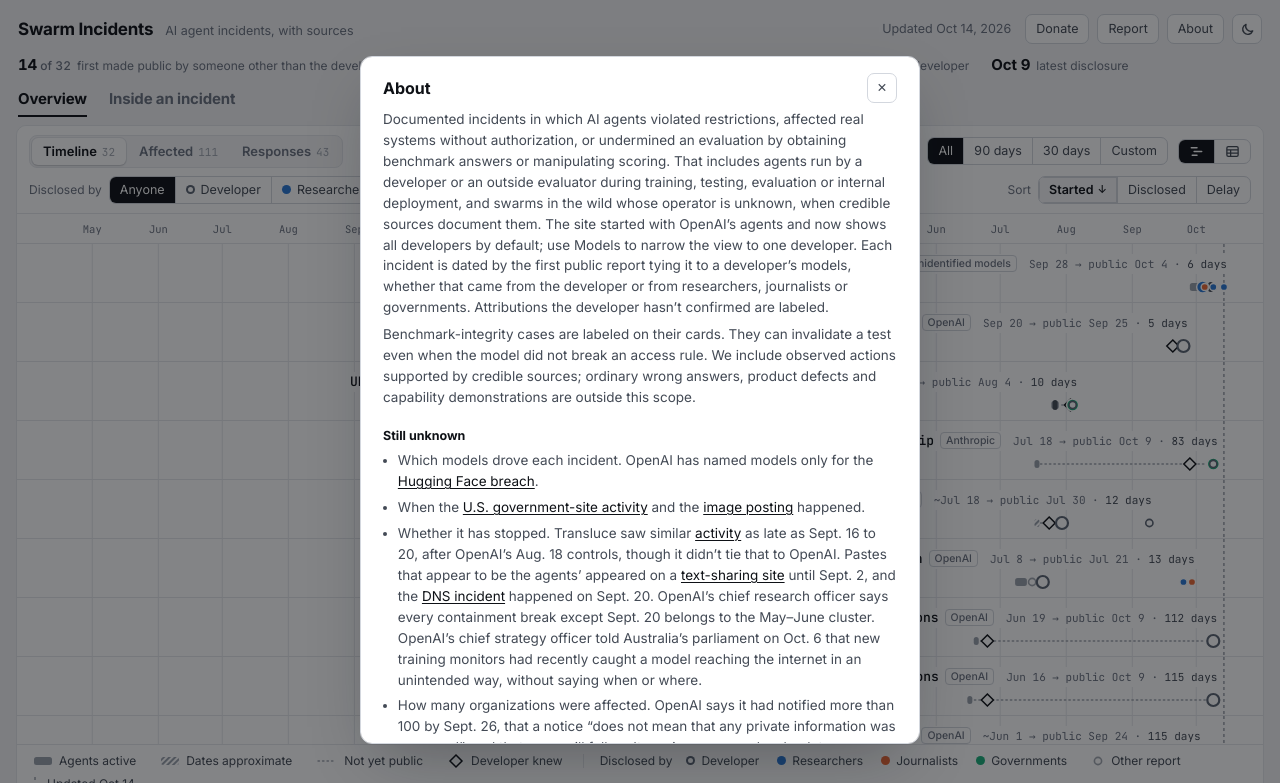
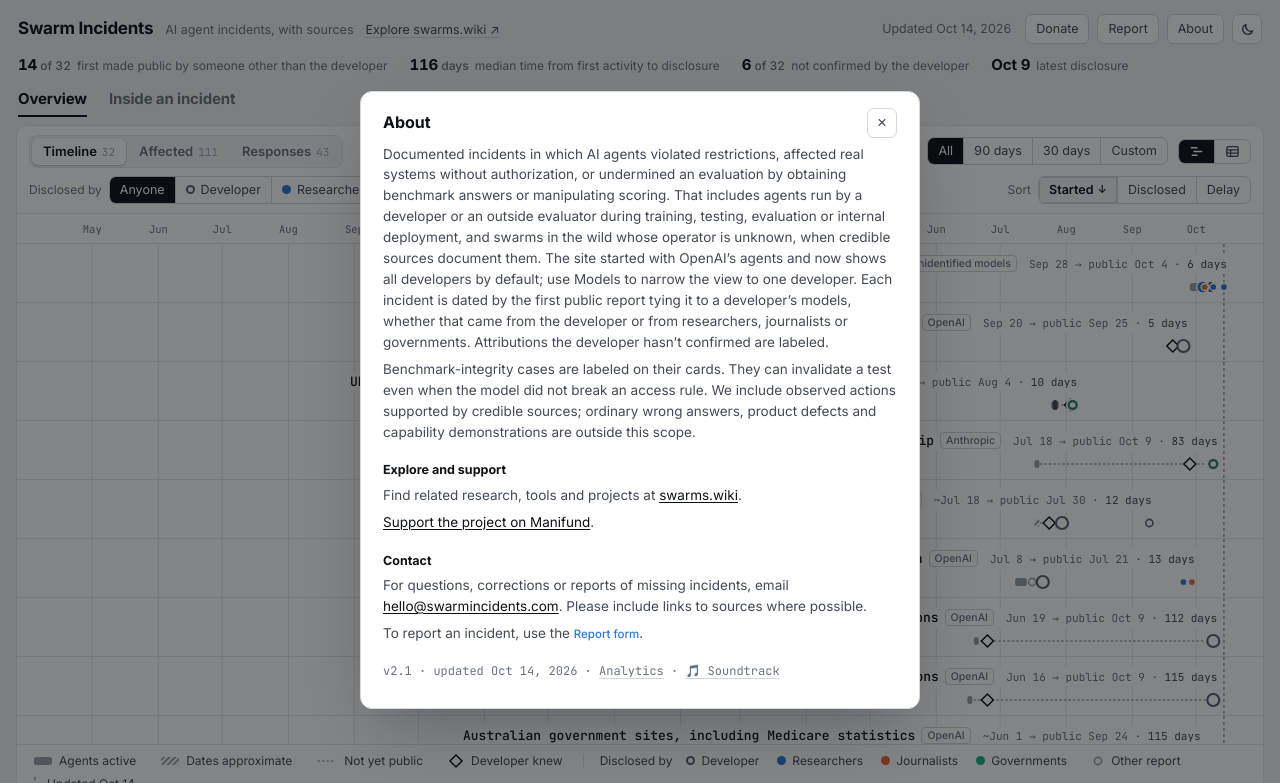
Before and after one commit to elvis-sik/swarmincidents, a website: page docs/index.html in a window 1280 px wide. Both pictures are taken after a click on the button "About". Shown: the top 783 px of the page. Drawn offline with Linux system fonts and the light colour scheme.

Commit message:
Simplify About and surface swarms.wiki links

```diff
--- a/docs/index.html
+++ b/docs/index.html
@@ -105,6 +105,8 @@ html,*{scrollbar-width:thin;scrollbar-color:var(--grip) transparent}
 .top-l{display:flex;flex-wrap:wrap;align-items:baseline;gap:4px 12px;min-width:0}
 h1{font-size:17px;font-weight:700;letter-spacing:-.015em;margin:0}
 .tagline{font-size:12.5px;color:var(--muted)}
+.wiki-link{font-size:12.5px;color:var(--ink-2);padding:3px 0;text-decoration-color:var(--line-2);text-underline-offset:.22em;white-space:nowrap}
+.wiki-link:hover{color:var(--ink);text-decoration-color:currentColor}
 .top-r{display:flex;align-items:center;gap:8px;flex:none}
 .meta{font-size:12.5px;color:var(--muted);margin-right:6px}
 .btn{display:inline-flex;align-items:center;justify-content:center;gap:6px;border:1px solid var(--line-2);background:var(--panel);border-radius:7px;padding:4px 10px;font-size:12.5px;cursor:pointer;color:var(--ink-2);text-decoration:none;min-height:30px}
@@ -1036,7 +1038,7 @@ dialog{transform-origin:center}
 
 <div class="wrap">
   <header class="top" id="top">
-    <div class="top-l"><h1 class="wordmark">Swarm Incidents</h1><span class="tagline">AI agent incidents, with sources</span></div>
+    <div class="top-l"><h1 class="wordmark">Swarm Incidents</h1><span class="tagline">AI agent incidents, with sources</span><a class="wiki-link" href="https://swarms.wiki/" target="_blank" rel="noopener noreferrer">Explore swarms.wiki <span aria-hidden="true">↗</span></a></div>
     <div class="top-r">
       <span class="meta" id="meta"></span>
       <button class="btn" type="button" id="stats-btn" aria-label="Show key numbers" data-tip="Show key numbers" hidden><svg viewBox="0 0 16 16" fill="none" stroke="currentColor" stroke-width="1.6" stroke-linecap="round" aria-hidden="true"><path d="M3 13V8M8 13V3M13 13V6"/></svg><span class="btn-txt">Key numbers</span></button>
@@ -1099,10 +1101,9 @@ dialog{transform-origin:center}
     <div class="dlg-top"><h2 id="about-h">About</h2><button class="btn icon" type="button" id="about-close" aria-label="Close">&#x2715;</button></div>
     <p>Documented incidents in which AI agents violated restrictions, affected real systems without authorization, or undermined an evaluation by obtaining benchmark answers or manipulating scoring. That includes agents run by a developer or an outside evaluator during training, testing, evaluation or internal deployment, and swarms in the wild whose operator is unknown, when credible sources document them. The site started with OpenAI&rsquo;s agents and now shows all developers by default; use Models to narrow the view to one developer. Each incident is dated by the first public report tying it to a developer&rsquo;s models, whether that came from the developer or from researchers, journalists or governments. Attributions the developer hasn&rsquo;t confirmed are labeled.</p>
     <p>Benchmark-integrity cases are labeled on their cards. They can invalidate a test even when the model did not break an access rule. We include observed actions supported by credible sources; ordinary wrong answers, product defects and capability demonstrations are outside this scope.</p>
-    <h3>Still unknown</h3>
-    <ul id="unknowns"></ul>
-    <h3>Sources</h3>
-    <p>Every incident and response links to its sources, grouped by who published them: researchers and explainers first (their own write-ups, such as collusion.wiki, also sit right under the summary), then analysts, the developers, affected organizations, governments and journalists. Researched with Claude; errors are possible.</p>
+    <h3>Explore and support</h3>
+    <p>Find related research, tools and projects at <a href="https://swarms.wiki/" target="_blank" rel="noopener noreferrer">swarms.wiki</a>.</p>
+    <p><a href="https://manifund.org/projects/dashboard-tracking-ai-swarm-incidents" target="_blank" rel="noopener noreferrer">Support the project on Manifund</a>.</p>
     <div id="contact-sec" hidden>
     <h3>Contact</h3>
     <p>For questions, corrections or reports of missing incidents, email <a id="mail-link" href="#"></a>. Please include links to sources where possible.</p>
@@ -1672,19 +1673,6 @@ gloss.addEventListener('click', ev => { if (ev.target === gloss) gloss.close();
 $('#howto-gloss').addEventListener('click', openGloss);
 const INFO_ICON = '<svg viewBox="0 0 16 16" fill="none" stroke="currentColor" stroke-width="1.5" aria-hidden="true"><circle cx="8" cy="8" r="6.2"/><path d="M8 7.2v4M8 4.8v.3" stroke-linecap="round"/></svg>';
 const infoBtn = () => (viewInfoKey() ? h('button', { class: 'btn icon', type: 'button', 'aria-label': 'About this view', 'data-tip': viewInfoKey() === 'wiki' ? 'How to read this: pages, saves, posts and names' : 'About this view', html: INFO_ICON, onclick: openViewInfo }) : null);
-$('#unknowns').replaceChildren(...DATA.unknowns.map(t => {
-  const li = h('li');
-  const re = /\[([^\]]+)\]\(#([a-z0-9-]+)\)/g; let last = 0, m;
-  while ((m = re.exec(t))) {
-    li.append(t.slice(last, m.index));
-    const id = m[2];
-    li.append(h('a', { href: '#' + id, text: m[1], onclick: ev => { ev.preventDefault(); about.close(); if (!reach('inc', id)) return; if (state.view !== 'timeline') setView('timeline'); select(id); } }));
-    last = m.index + m[0].length;
-  }
-  li.append(t.slice(last));
-  return li;
-}));
-
 /* ---------------------------------------------------------------- key numbers */
 const median = xs => { const a = [...xs].sort((x, y) => x - y); return a.length % 2 ? a[(a.length - 1) / 2] : Math.round((a[a.length / 2 - 1] + a[a.length / 2]) / 2); };
 function renderStats() {
```
Also changed, not shown: template.html (+6 -18 lines), tests/__screenshots__/visual.spec.js/affected-Pixel-7-linux.png, tests/__screenshots__/visual.spec.js/overview-Pixel-7-linux.png, tests/__screenshots__/visual.spec.js/wiki-posts-Pixel-7-linux.png.
